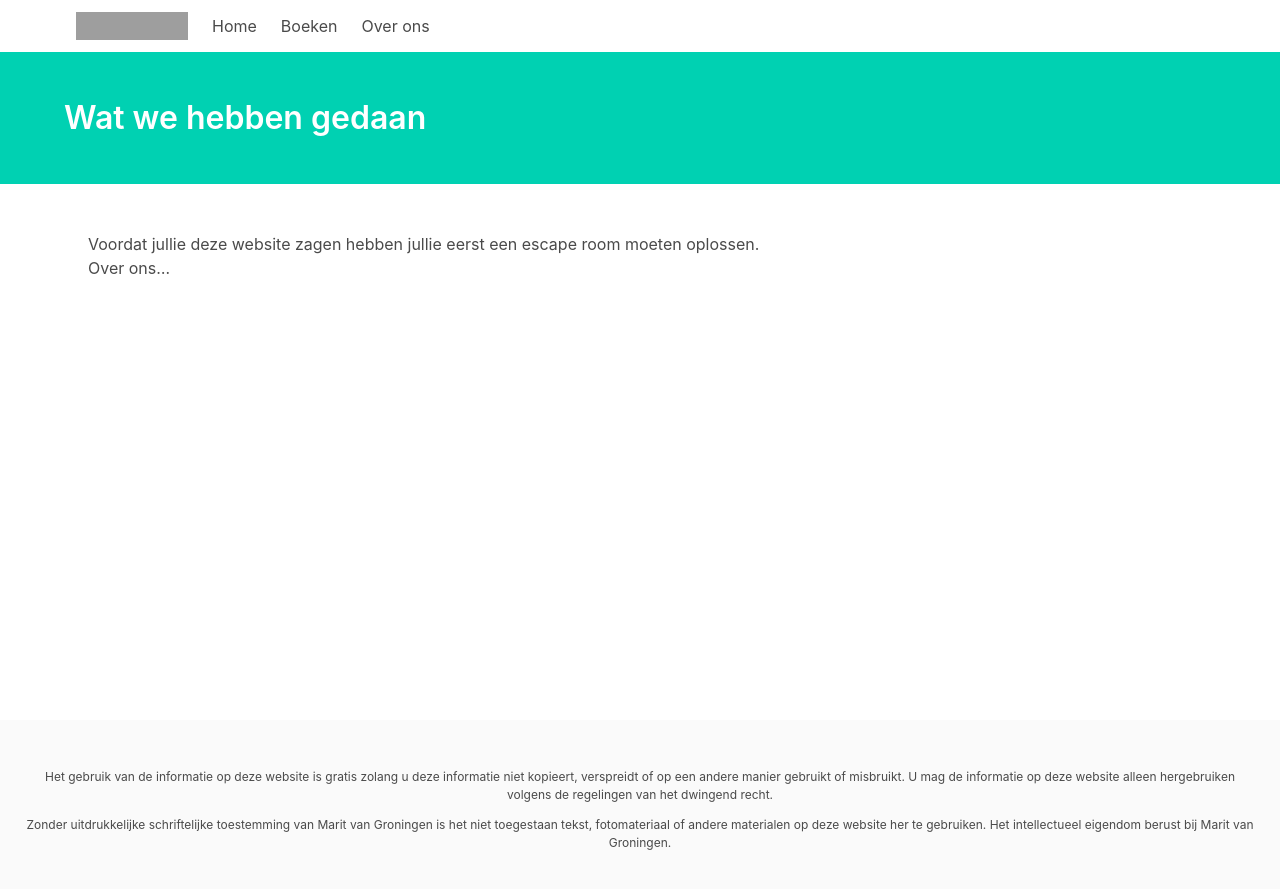
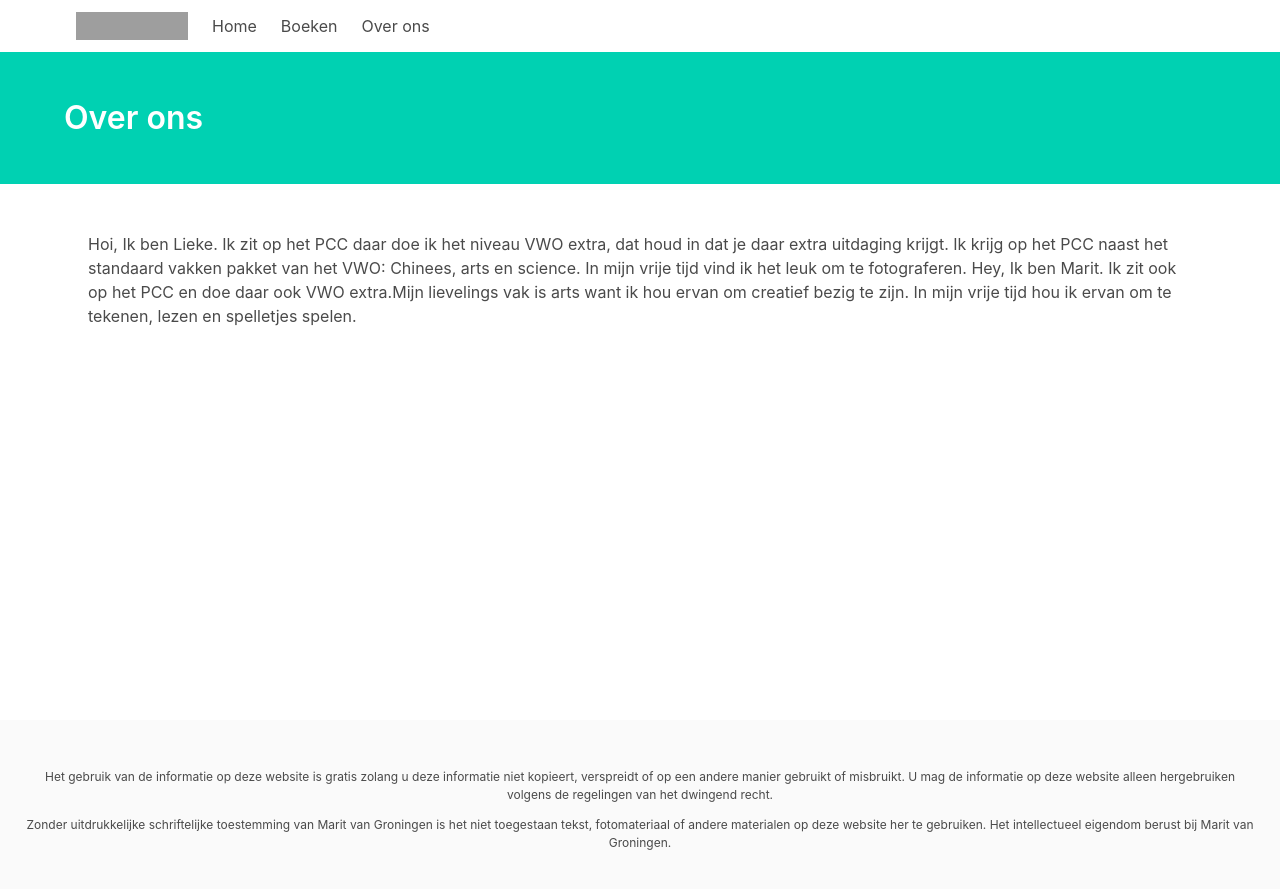
Before and after one commit to groninge01/marit, a Jekyll site: the page built from pages/over-ons.md, in a window 1280 px wide. Shown: the top 889 px of the page. Built offline with Jekyll 4.4.1, drawn with Linux system fonts in a browser that asks for light colours; nearby versions of some CDN libraries; a script that is not in the unit is left out; grey boxes are pictures that could not be loaded.

Commit message:
Update Page “over-ons”

```diff
--- a/pages/over-ons.md
+++ b/pages/over-ons.md
@@ -1,10 +1,24 @@
 ---
 layout: page
-title: Wat we hebben gedaan
+title: ' Over ons'
 permalink: /over-ons
 section: over-ons
 intro_paragraph: >-
-  Voordat jullie deze website zagen hebben jullie eerst een escape room moeten
-  oplossen.
+  Hoi,
+
+
+  Ik ben Lieke. Ik zit op het PCC daar doe ik het niveau VWO extra, dat houd in
+  dat je daar extra uitdaging krijgt. Ik krijg op het PCC naast het standaard
+  vakken pakket van het VWO: Chinees, arts en science. In mijn vrije tijd vind
+  ik het leuk om te fotograferen.
+
+
+
+
+  Hey,
+
+
+  Ik ben Marit. Ik zit ook op het PCC en doe daar ook VWO extra.Mijn lievelings
+  vak is arts want ik hou ervan om creatief bezig te zijn. In mijn vrije tijd
+  hou ik ervan om te tekenen, lezen en spelletjes spelen.
 ---
-Over ons...
```
